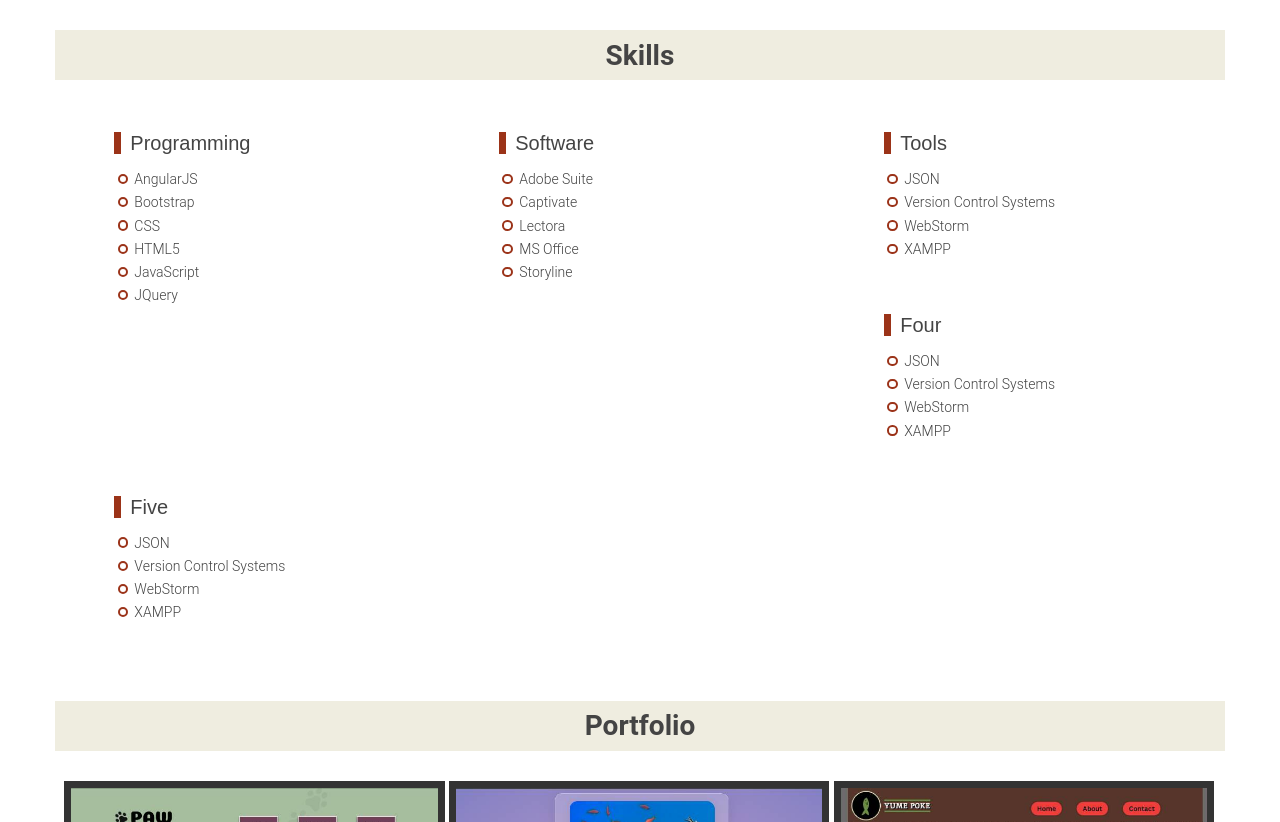
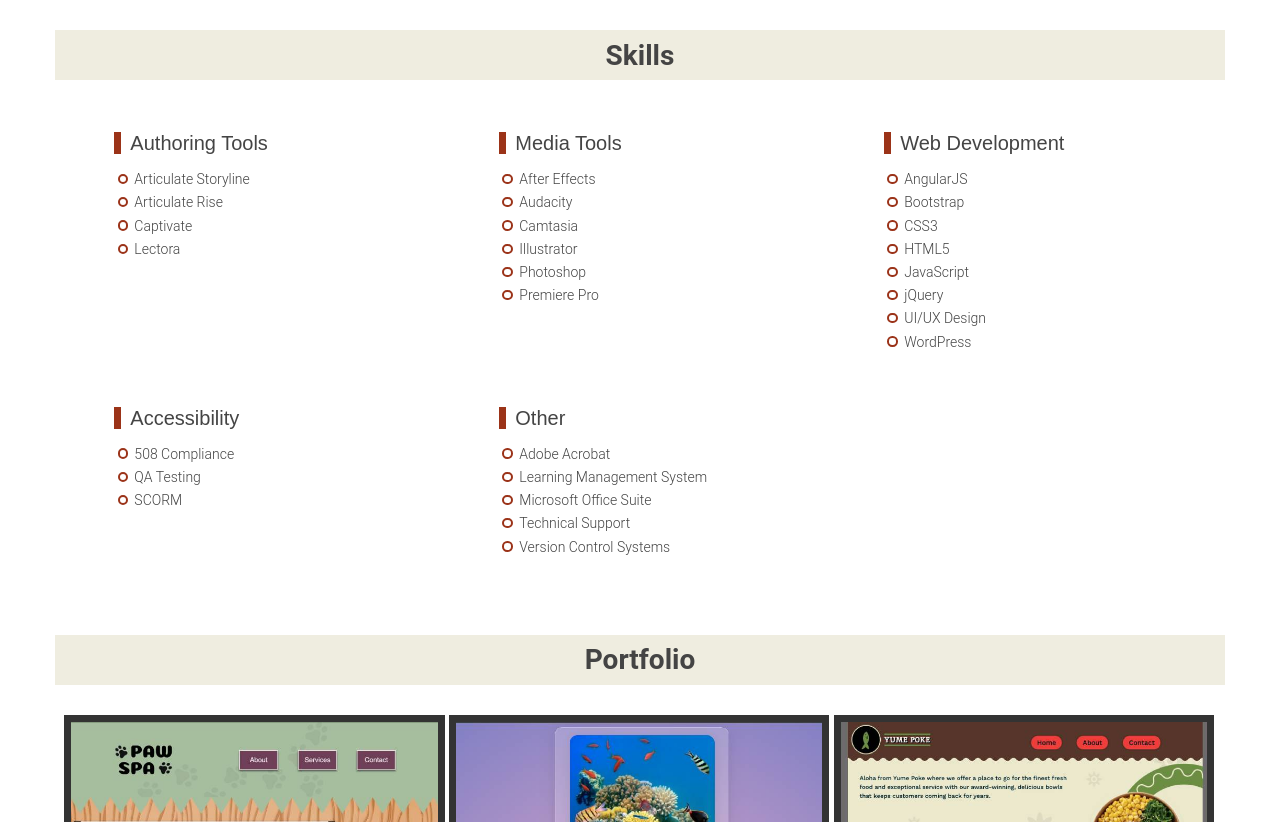
Before and after one commit to C0FFEEbreak/portfolio, a plain HTML site: page index.htm in a window 1280 px wide. Shown: the part 563-1385 px from the top of the page. Drawn offline with nearby package versions, Linux system fonts and the light colour scheme.

Commit message:
Update Skills Section

```diff
--- a/index.htm
+++ b/index.htm
@@ -65,24 +65,24 @@
   <div class="container">
     <h1 class="solid-background">Skills</h1>
     <div class="col three bg margin extrapad">
-      <span class="feature side red">Programming</span>
-      <p class="side"><ul><li>AngularJS</li><li>Bootstrap</li><li>CSS</li><li>HTML5</li><li>JavaScript</li><li>JQuery</li></ul></p>
+      <span class="feature side red">Authoring Tools</span>
+      <p class="side"><ul><li>Articulate Storyline</li><li>Articulate Rise</li><li>Captivate</li><li>Lectora</li></ul></p>
     </div>
     <div class="col three bg margin extrapad">
-      <span class="feature side red">Software</span>
-      <p class="side"><ul><li>Adobe Suite</li><li>Captivate</li><li>Lectora</li><li>MS Office</li><li>Storyline</li></ul></p>
+      <span class="feature side red">Media Tools</span>
+      <p class="side"><ul><li>After Effects</li><li>Audacity</li><li>Camtasia</li><li>Illustrator</li><li>Photoshop</li><li>Premiere Pro</li></ul></p>
     </div>
     <div class="col three bg margin extrapad">
-      <span class="feature side red">Tools</span>
-      <p class="side"><ul><li>JSON</li><li>Version Control Systems</li><li>WebStorm</li><li>XAMPP</li></ul></p>
+      <span class="feature side red">Web Development</span>
+      <p class="side"><ul><li>AngularJS</li><li>Bootstrap</li><li>CSS3</li><li>HTML5</li><li>JavaScript</li><li>jQuery</li><li>UI/UX Design</li><li>WordPress</li></ul></p>
     </div>
     <div class="col three bg margin extrapad">
-      <span class="feature side red">Four</span>
-      <p class="side"><ul><li>JSON</li><li>Version Control Systems</li><li>WebStorm</li><li>XAMPP</li></ul></p>
+      <span class="feature side red">Accessibility</span>
+      <p class="side"><ul><li>508 Compliance</li><li>QA Testing</li><li>SCORM</li></ul></p>
     </div>
     <div class="col three bg margin extrapad">
-      <span class="feature side red">Five</span>
-      <p class="side"><ul><li>JSON</li><li>Version Control Systems</li><li>WebStorm</li><li>XAMPP</li></ul></p>
+      <span class="feature side red">Other</span>
+      <p class="side"><ul><li>Adobe Acrobat</li><li>Learning Management System</li><li>Microsoft Office Suite</li><li>Technical Support</li><li>Version Control Systems</li></ul></p>
     </div>
     <div class="group"></div>
   </div>
```
